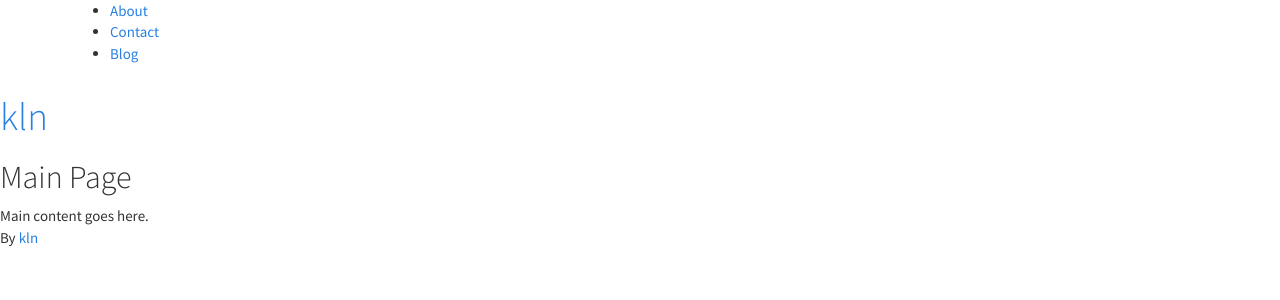
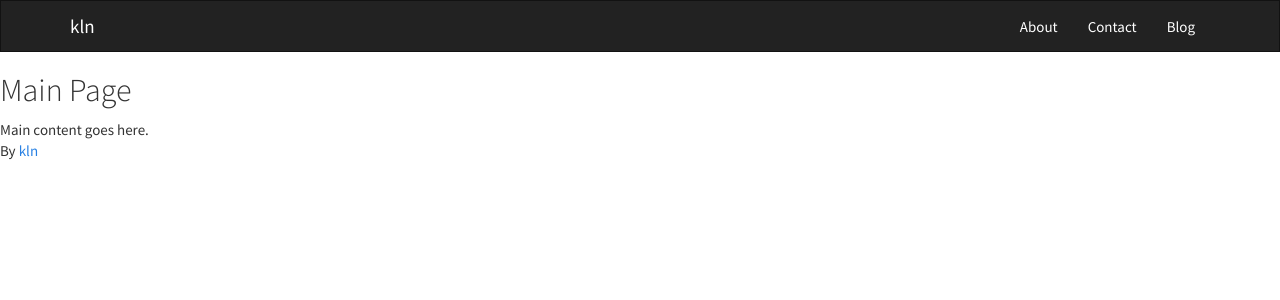
Before and after one commit to nitheeshkl/nitheeshkl.github.io, a Jekyll site: the page built from index.html, in a window 1280 px wide. Shown: the top 300 px of the page. Built offline with Jekyll 4.4.1, drawn with Linux system fonts in a browser that asks for light colours; nearby versions of some CDN libraries; some web fonts are replaced.

Commit message:
add collabsible top navbar
Signed-off-by: Nitheesh K L <nitheesh.k.l@intel.com>

```diff
--- a/_includes/header.html
+++ b/_includes/header.html
@@ -1,18 +1,25 @@
-<aside>
-	<div class="container">
-		<nav>
-			<ul>
-				{% for page in site.pages %} {% if page.title %}
-				<li><a href="{{ page.url | prepend: site.baseurl }}">{{ page.title }}</a></li>
-				{% endif %} {% endfor %}
+<nav class="navbar navbar-default">
+    <div class="container-fluid">
+        <div class="container">
+		<div class="navbar-header">
+		  <button type="button" class="navbar-toggle collapsed" data-toggle="collapse" data-target="#bs-example-navbar-collapse-1">
+			<span class="sr-only">Toggle navigation</span>
+			<span class="icon-bar"></span>
+			<span class="icon-bar"></span>
+			<span class="icon-bar"></span>
+		  </button>
+          <a class="navbar-brand" href="{{ site.baseurl }}">{{ site.title }}</a>
+		</div>
+	    <div class="navbar-collapse collapse" id="bs-example-navbar-collapse-1" aria-expanded="false" style="height: 1px;">
+			<ul class="nav navbar-nav navbar-right">
+				{% for page in site.pages %}
+					{% if page.title %}
+						<li><a href="{{ page.url | prepend: site.baseurl }}">{{page.title }}</a></li>
+					{% endif %}
+				{% endfor %}
 				<li><a href="{{ "/blog" | prepend: site.baseurl }}">Blog</a></li>
 			</ul>
-			</li>
-			</ul>
-		</nav>
-	</div>
-</aside>
-
-<header>
-	<h1><a href="{{ site.baseurl }}">{{ site.title }}</a></h1>
-</header>
+		</div>
+        </div>
+    </div>
+</nav>
```
